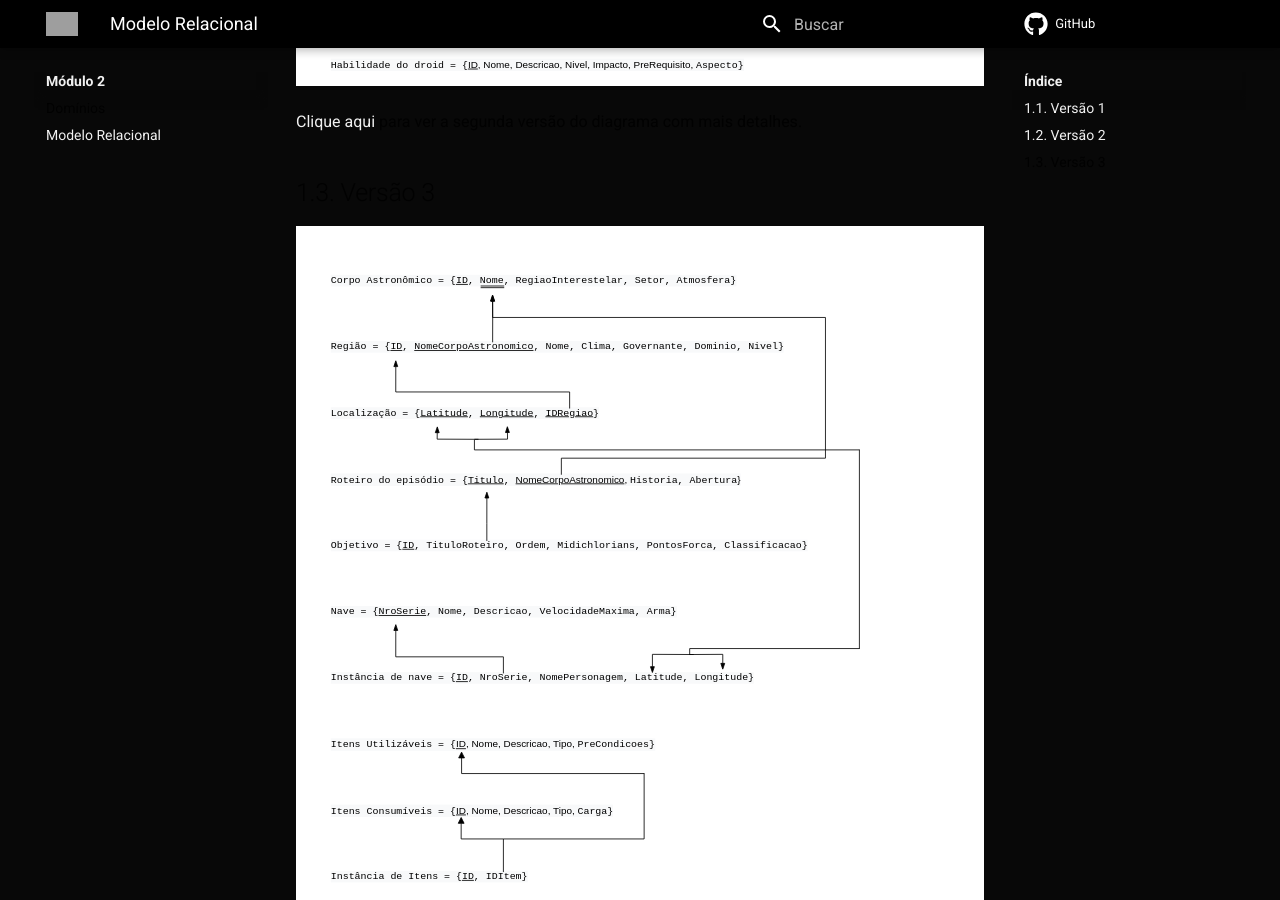
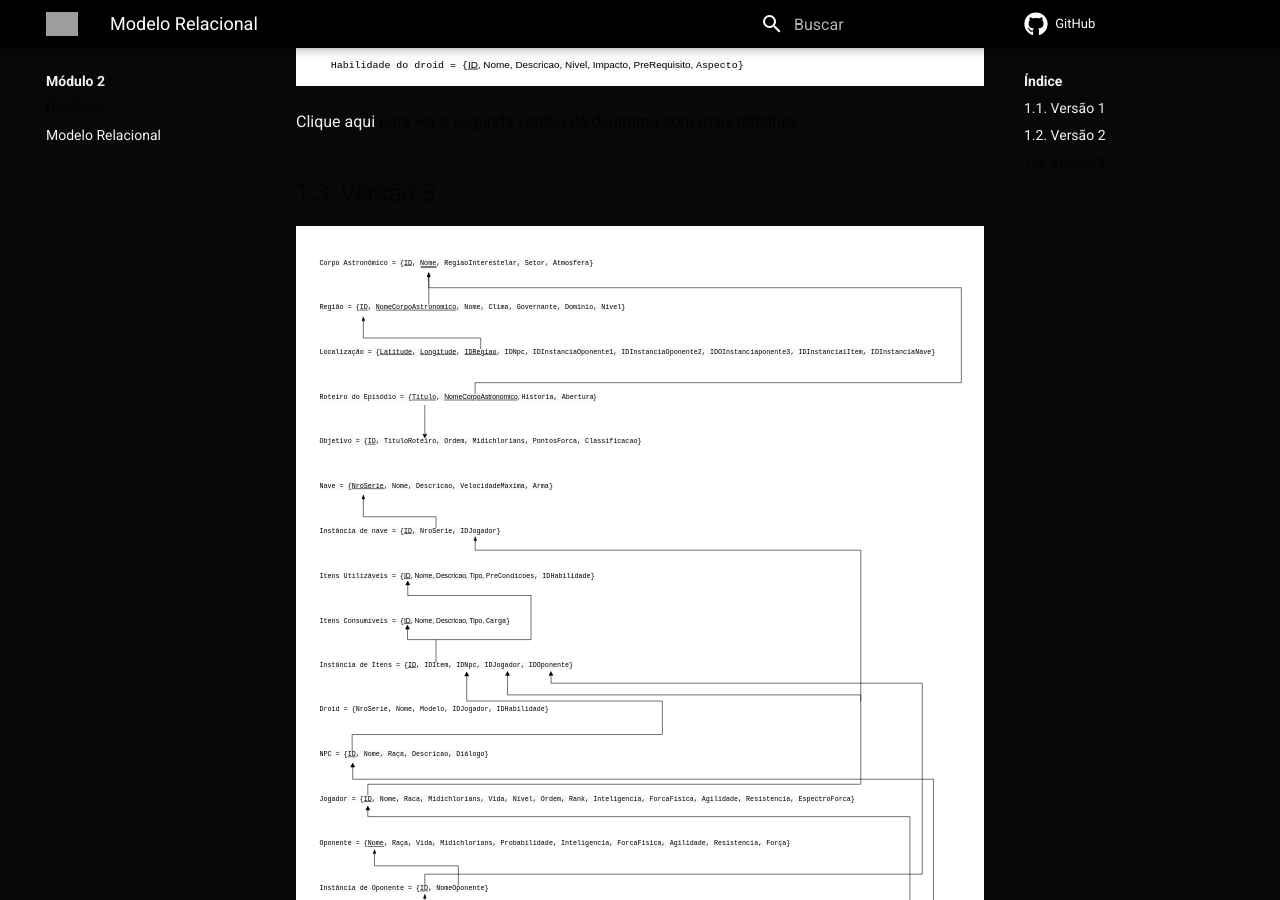
Before and after one commit to SBD1/Grupo02-starWars, an MkDocs documentation site: the page built from docs/modulo2/modelo-relacional.md, in a window 1280 px wide and 900 px high, scrolled down 2148 px. Built offline with MkDocs 1.6.1 and Material for MkDocs 9.7.7, drawn with Linux system fonts in a browser that asks for light colours; comment, search, counter and statistics services are not loaded; grey boxes are pictures that could not be loaded.

Commit message:
Correçao do link que referencia a imagem da terceira versao
Co-authored-by: Klyssmann Oliveira <klyssmannoliveira@gmail.com>
Co-authored-by: João Gabriel <joaogabriel.c.matos@gmail.com>
Co-authored-by: Gabriel Sabanai <gabrielsabanaitrindade@gmail.com>
Co-authored-by: Luiz Henrique <luizhemrique.fnandes@gmail.com>

```diff
--- a/docs/modulo2/modelo-relacional.md
+++ b/docs/modulo2/modelo-relacional.md
@@ -14,6 +14,6 @@
 
 ## 1.3. Versão 3
 
-![Modelo Relacional V3](modulo2/../img/modelo-relacional-v2.svg)
+![Modelo Relacional V3](modulo2/../img/modelo-relacional-v3.svg)
 
 [Clique aqui](modulo2/../img/modelo-relacional-v3.svg) para ver a terceira versão do diagrama com mais detalhes.
```
